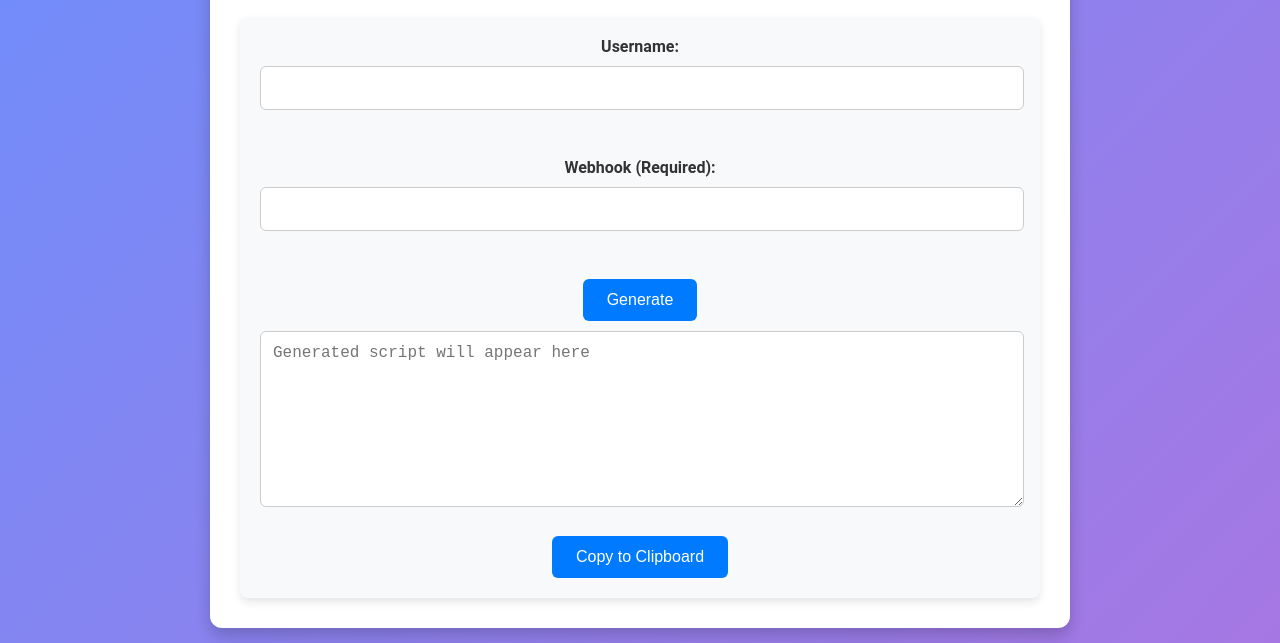
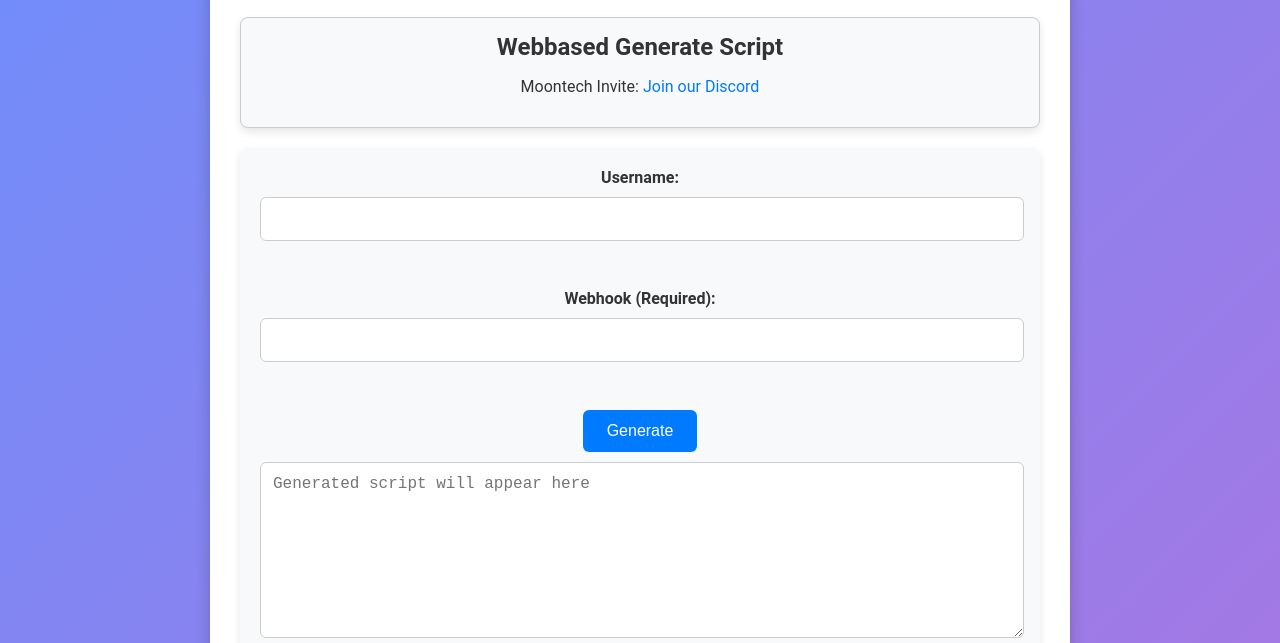
Before and after one commit to AzureScript3/moongen, a plain HTML site: page index.html in a window 1280 px wide. Shown: the part 157-800 px from the top of the page. Drawn offline with Linux system fonts and the light colour scheme.

Commit message:
Update index.html

```diff
--- a/index.html
+++ b/index.html
@@ -3,8 +3,8 @@
 <head>
   <meta charset="UTF-8">
   <meta name="viewport" content="width=device-width, initial-scale=1.0">
-  <link rel="icon" href="https://media.discordapp.net/attachments/1279110366797758478/1286666241238630452/simple-circle-moon-wolf-head-vector-animal-logo-template-nature-wildlife-icon-design-inspiration-simple-circle-moon-164937967_1.webp?ex=670131d1&is=66ffe051&hm=d1118a8dcfdab040ca27ddecfb00c31474dcecded3d63804227d86cabb988ea6&=&format=webp"> <!-- Replace with your icon link -->
-  <title>Moontech - Webbased Gen</title>
+  <link rel="icon" href="https://media.discordapp.net/attachments/1279110366797758478/1286666241238630452/simple-circle-moon-wolf-head-vector-animal-logo-template-nature-wildlife-icon-design-inspiration-simple-circle-moon-164937967_1.webp?ex=670131d1&is=66ffe051&hm=d1118a8dcfdab040ca27ddecfb00c31474dcecded3d63804227d86cabb988ea6&=&format=webp" type="image/png"> <!-- Replace with your icon link -->
+  <title>Moontech - Psx</title>
   <style>
     body {
         font-family: 'Roboto', sans-serif;
@@ -26,6 +26,25 @@
         color: #333;
         font-size: 2.5em;
         margin-bottom: 20px;
+    }
+    .embed {
+        background: #f8f9fa;
+        border: 1px solid #ccc;
+        border-radius: 8px;
+        padding: 15px;
+        margin: 20px 0;
+        box-shadow: 0 4px 8px rgba(0, 0, 0, 0.1);
+    }
+    .embed h2 {
+        margin: 0 0 10px;
+        font-size: 1.5em;
+    }
+    .embed a {
+        color: #007bff;
+        text-decoration: none;
+    }
+    .embed a:hover {
+        text-decoration: underline;
     }
     form {
         margin: 0 auto;
@@ -83,6 +102,12 @@
 <body>
   <div class="container">
     <h1>Moontech Generator</h1>
+
+    <div class="embed">
+      <h2>Webbased Generate Script</h2>
+      <p>Moontech Invite: <a href="https://discord.gg/RsMKm4ZWGd" target="_blank">Join our Discord</a></p>
+    </div>
+
     <form id="scriptForm">
       <label for="username">Username:</label>
       <input type="text" id="username" name="username" required><br><br>
```
